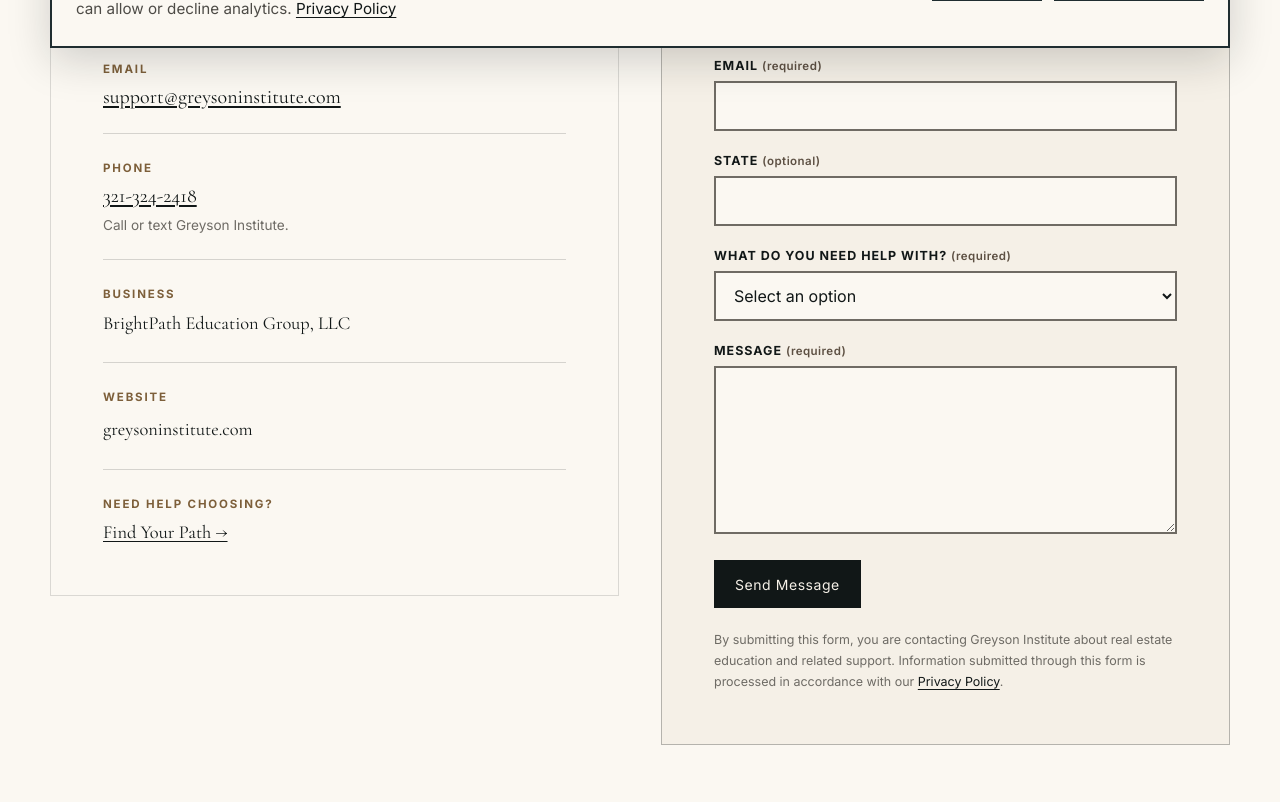
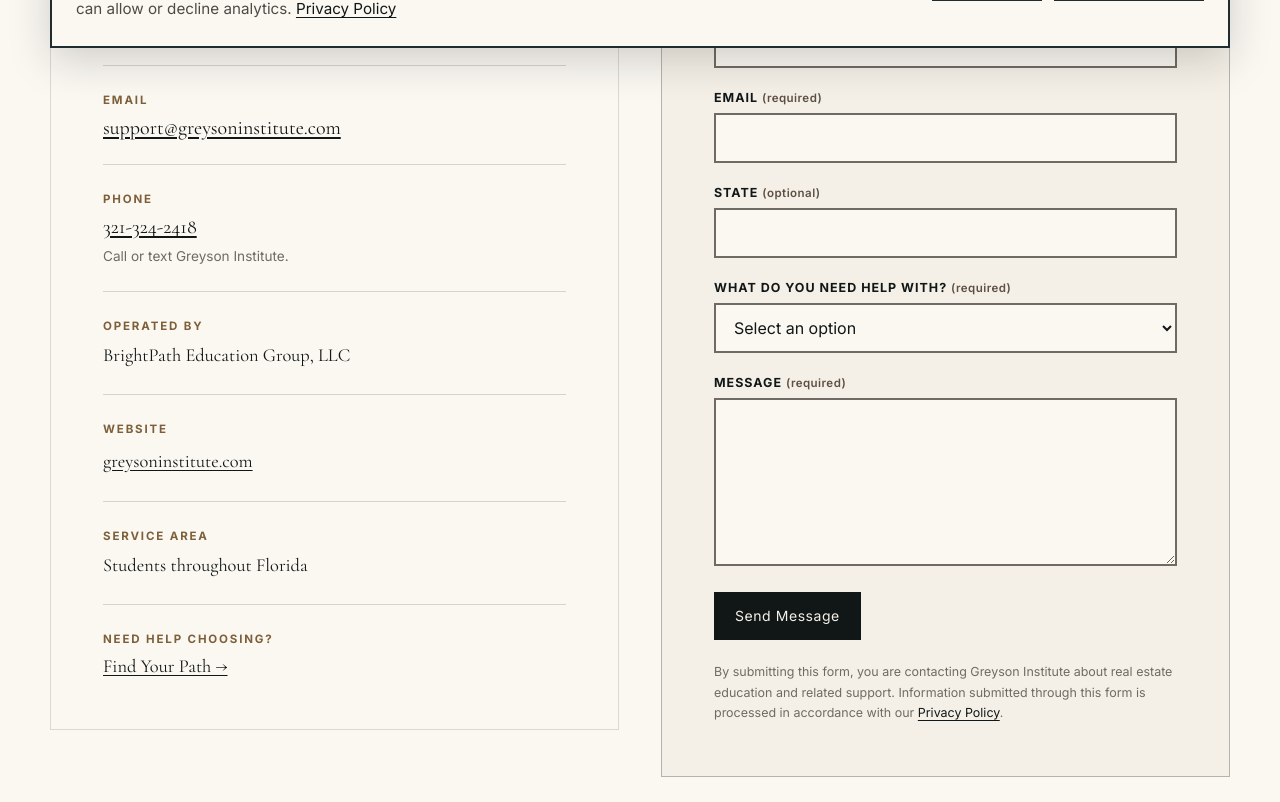
Before and after one commit to BrianLook/Greyson-Institute-Website, a Next.js app: page /contact in a window 1280 px wide. Shown: the part 728-1530 px from the top of the page. Built offline with nearby package versions, Linux system fonts and the light colour scheme.

Commit message:
Strengthen Contact page Florida business identity signals

```diff
--- a/app/contact/page.tsx
+++ b/app/contact/page.tsx
@@ -2,9 +2,9 @@ import type { Metadata } from "next";
 import { ContactForm } from "../../components/ContactForm";
 
 export const metadata: Metadata = {
-  title: "Contact",
+  title: "Contact Greyson Institute | Florida Real Estate Education",
   description:
-    "Contact Greyson Institute by phone, text, email, or message for help choosing the right real estate education path.",
+    "Contact Greyson Institute for help understanding Florida real estate licensing, education paths, courses, and next-step requirements.",
 };
 
 export default function ContactPage() {
@@ -34,8 +34,9 @@ export default function ContactPage() {
         </h1>
 
         <p className="page-lead">
-          If you are unsure which real estate education path applies to you,
-          Greyson Institute is here to help you understand your options.
+          If you are unsure which Florida real estate education path applies
+          to you, Greyson Institute is here to help you understand your options
+          from anywhere in the state.
         </p>
       </div>
 
@@ -184,7 +185,7 @@ export default function ContactPage() {
                   fontWeight: 700,
                 }}
               >
-                Business
+                Operated by
               </p>
 
               <p
@@ -229,7 +230,47 @@ export default function ContactPage() {
                   wordBreak: "break-word",
                 }}
               >
-                greysoninstitute.com
+                <a
+                  href="https://greysoninstitute.com"
+                  style={{
+                    textDecoration: "underline",
+                    textUnderlineOffset: "3px",
+                  }}
+                >
+                  greysoninstitute.com
+                </a>
+              </p>
+            </div>
+
+            <div
+              style={{
+                padding: "24px 0",
+                borderBottom: "1px solid rgba(17, 23, 23, 0.16)",
+                minWidth: 0,
+              }}
+            >
+              <p
+                style={{
+                  margin: "0 0 6px",
+                  fontSize: "0.72rem",
+                  letterSpacing: "0.16em",
+                  textTransform: "uppercase",
+                  color: "#7d5f3a",
+                  fontWeight: 700,
+                }}
+              >
+                Service area
+              </p>
+
+              <p
+                style={{
+                  margin: 0,
+                  fontFamily: "var(--font-serif), Georgia, serif",
+                  fontSize: "1.15rem",
+                  lineHeight: 1.5,
+                }}
+              >
+                Students throughout Florida
               </p>
             </div>
 
```
